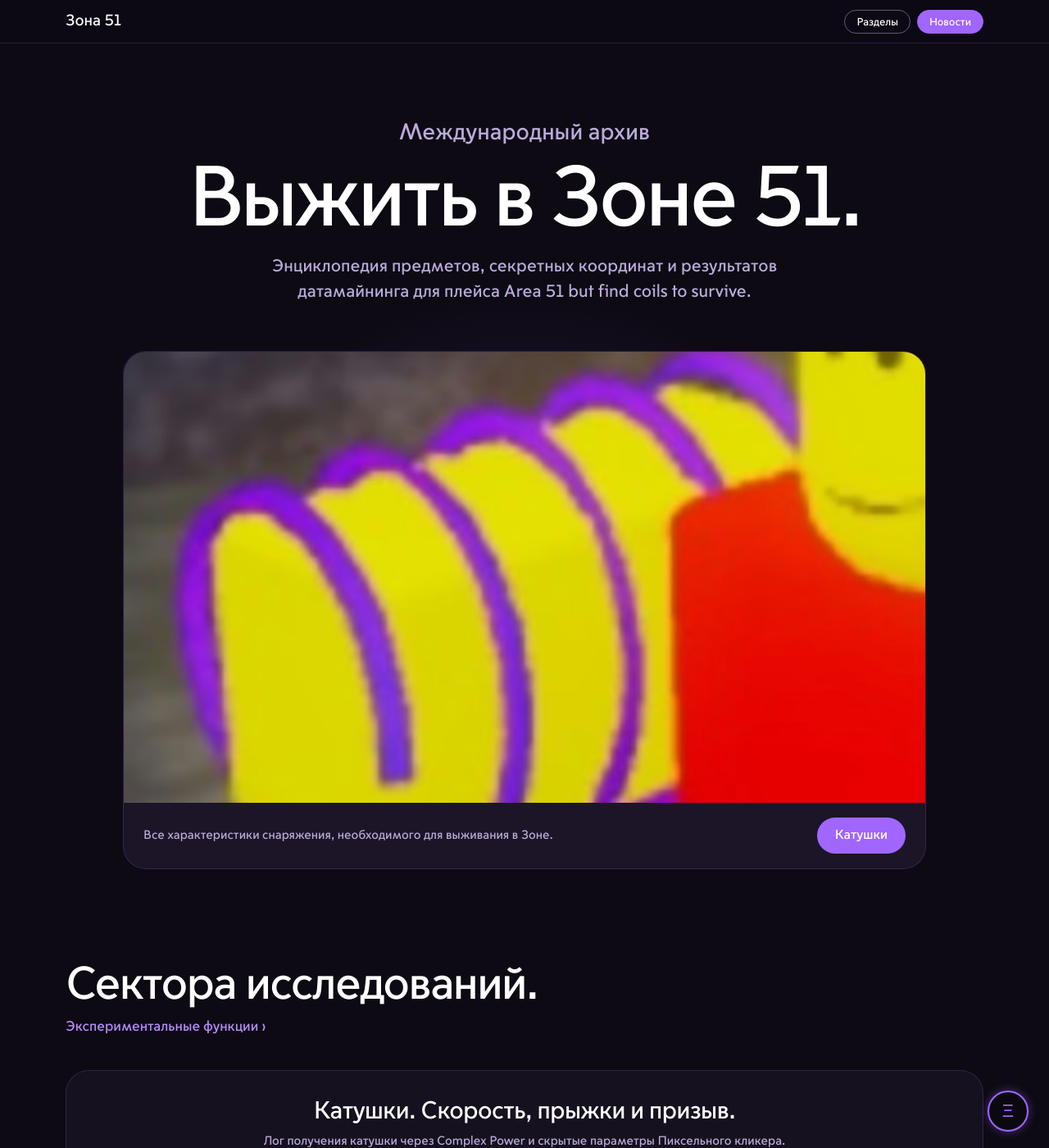
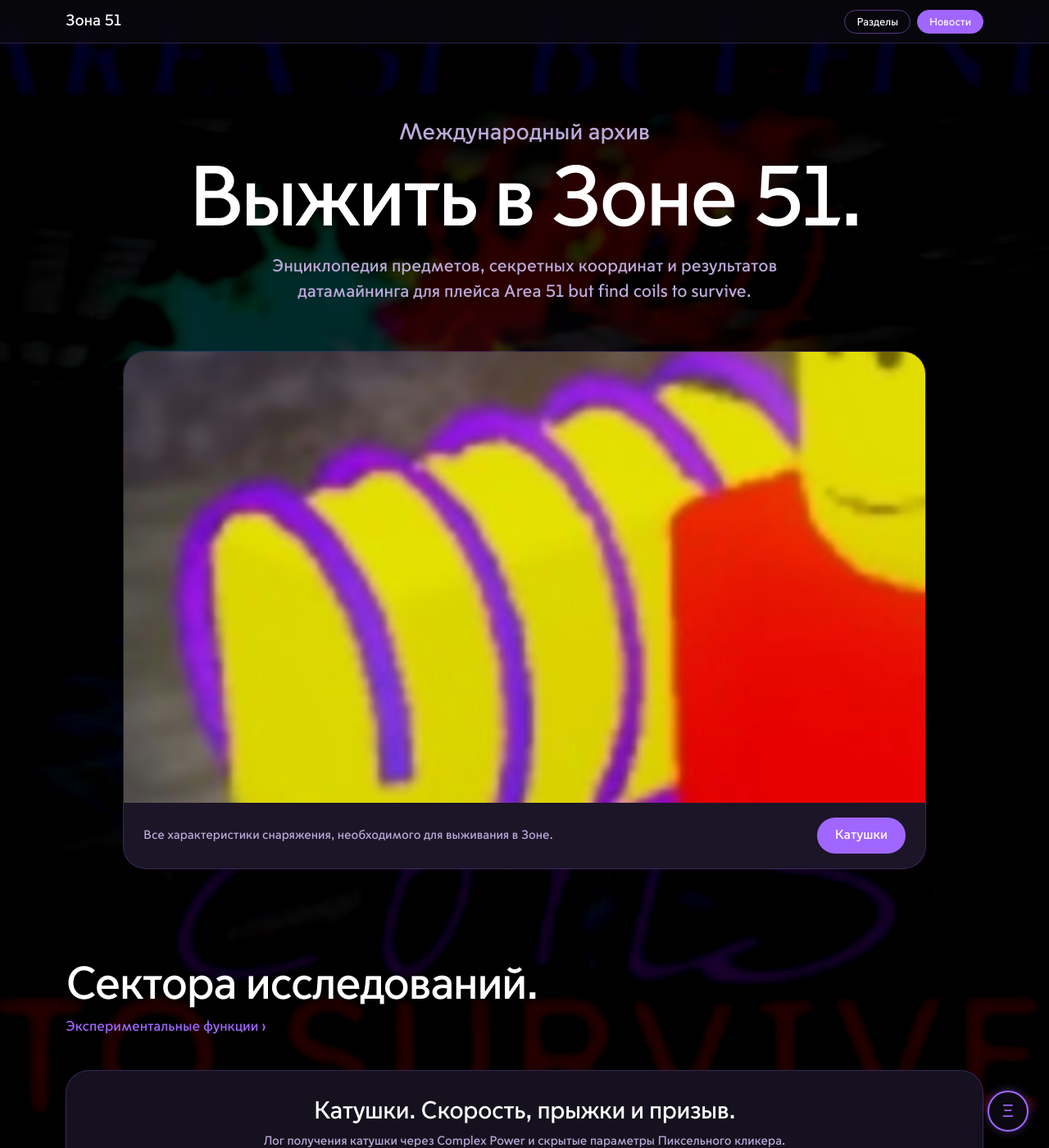
Before and after one commit to kpblm4ik/a51bfcts_wikipedia, a Jekyll site: the page built from index.md, in a window 1280 px wide and 1400 px high. Shown: the whole window at 82% size. Built offline with Jekyll 4.4.1, drawn with Linux system fonts in a browser that asks for light colours.

Commit message:
main.css: единый дизайн, переменные для тем, защита от выхода за границы

```diff
--- a/css/main.css
+++ b/css/main.css
@@ -1,115 +1,173 @@
-/* ===== Moscow Sans + дизайн в стиле Apple. Палитра прежняя (фиолетовая). ===== */
-@font-face{font-family:"Moscow Sans";src:url("../fonts/moscowsansregular.ttf") format("truetype");font-weight:400;font-style:normal;font-display:swap}
+/* =====================================================================
+   ЕДИНЫЙ ДИЗАЙН САЙТА. Всем видом управляет только этот файл
+   (и его близнец service-desktop.css для ПК-раскладки служебных страниц).
+   Шрифт Moscow Sans, стиль Apple, палитра фиолетовая.
+   Тема из «Китов» (js/kit.js) меняет только переменные из :root ниже.
+   ===================================================================== */
+@font-face{font-family:'Moscow Sans';src:url('../fonts/moscowsansregular.ttf') format('truetype');font-weight:400;font-style:normal;font-display:swap}
+
 :root{
-  --bg:#0d0a14;--card:#15111e;--card-2:#1b1527;--line:rgba(160,102,255,.2);
-  --accent:#a066ff;--accent-2:#b88cff;--text:#fff;--muted:#bcaada;
-  --r:28px;--pad:clamp(16px,4vw,40px);--ease:cubic-bezier(.2,.7,.2,1)
+  --font:'Moscow Sans',system-ui,-apple-system,'Segoe UI',sans-serif;
+  --bg:#0b090f;--bg-deep:#050407;
+  --panel:#15111e;--panel-hi:#1b1527;
+  --neon:#a066ff;--neon-rgb:160,102,255;--neon-soft:rgba(160,102,255,.35);--neon-line:rgba(160,102,255,.25);
+  --accent:#5cf2c8;--accent-rgb:92,242,200;
+  --ink:#fff;--ink-soft:#bcaada;
+  --line:rgba(var(--neon-rgb),.25);
+  --glow:.5;--dim:.24;--r:28px;--pad:clamp(14px,4vw,40px);
+  --ease:cubic-bezier(.2,.7,.2,1)
 }
-html,body{font-family:"Moscow Sans",system-ui,-apple-system,sans-serif;font-synthesis:none;-webkit-font-smoothing:antialiased}
-button,input,textarea,select{font-family:inherit}
-a,button,.item-card,.lang-btn{-webkit-tap-highlight-color:transparent!important}
 
-/* ===== Всплывание при прокрутке (js/reveal.js) ===== */
+/* ---------- Основа ---------- */
+*,*::before,*::after{box-sizing:border-box}
+html{-webkit-text-size-adjust:100%;overflow-x:hidden;scroll-behavior:smooth}
+html,body,button,input,textarea,select{font-family:var(--font)}
+html,body{margin:0;padding:0}
+body{min-height:100vh;padding:clamp(8px,2vw,16px);background:var(--bg-deep);color:var(--ink);font-size:17px;line-height:1.47;font-synthesis:none;-webkit-font-smoothing:antialiased;overflow-x:hidden;overflow-wrap:anywhere}
+body::before{content:'';position:fixed;inset:0;background:url('../images/Screenshot_20261006_110338.avif') center top/cover no-repeat;filter:brightness(var(--dim)) contrast(1.3) saturate(1.2);z-index:-2;pointer-events:none}
+a,button{-webkit-tap-highlight-color:transparent}
+img,video,iframe{max-width:100%}
+img{height:auto}
+
+/* ---------- Страница-колонка (все wiki-страницы) ---------- */
+.wrapper{width:100%;max-width:720px;margin:0 auto;padding:clamp(16px,4vw,32px);background:var(--bg);border:1px solid var(--line);border-radius:var(--r);box-shadow:0 0 calc(40px*var(--glow)) rgba(var(--neon-rgb),calc(.4*var(--glow)));position:relative;z-index:1;overflow-wrap:anywhere;color:var(--ink)}
+.wrapper *{min-width:0}
+.wrapper h1,.wrapper h2,.wrapper h3,.wrapper h4{font-weight:400;color:var(--ink);line-height:1.15;letter-spacing:-.025em;margin:1.2em 0 .45em;hyphens:auto}
+.wrapper h1{font-size:clamp(30px,7vw,44px);text-align:center;margin-top:.3em}
+.wrapper h2{font-size:clamp(25px,5vw,32px)}
+.wrapper h3{font-size:clamp(21px,4vw,24px)}
+.wrapper h4{font-size:19px}
+.wrapper p,.wrapper li{color:var(--ink);margin:.6em 0}
+.wrapper ul,.wrapper ol{padding-left:1.3em}
+.wrapper strong,.wrapper b{font-weight:400;color:var(--ink);text-shadow:0 0 .6px currentColor}
+.wrapper em,.wrapper i{color:var(--ink-soft)}
+.wrapper a{color:var(--neon);text-decoration:none}
+.wrapper a:hover{text-decoration:underline}
+.wrapper sub{color:var(--ink-soft);font-size:13px}
+.wrapper blockquote{margin:1em 0;padding:.4em 1em;border-left:3px solid var(--neon);color:var(--ink-soft);background:rgba(var(--neon-rgb),.08);border-radius:0 14px 14px 0}
+.wrapper code{background:rgba(var(--neon-rgb),.14);padding:1px 6px;border-radius:8px;font-size:.9em}
+.wrapper pre{max-width:100%;overflow-x:auto;padding:14px;background:var(--panel);border:1px solid var(--line);border-radius:18px}
+.wrapper pre code{background:none;padding:0;white-space:pre-wrap}
+.wrapper table{display:block;max-width:100%;overflow-x:auto;border-collapse:collapse}
+.wrapper th,.wrapper td{padding:8px 12px;border-bottom:1px solid var(--line);text-align:left}
+.wrapper svg{max-width:100%}
+.wrapper hr{border:0;height:1px;margin:2em 0;background:linear-gradient(90deg,transparent,var(--neon),transparent)}
+.wrapper img{display:block;margin:12px auto;border-radius:20px;border:1px solid var(--line)}
+.wrapper footer{margin-top:40px;padding-top:16px;border-top:1px solid var(--line);text-align:center;font-size:14px;color:var(--ink-soft)}
+.wrapper footer p{margin:5px 0;color:var(--ink-soft)}
+.wrapper footer img{max-width:260px;margin:0 auto 10px;border:0;border-radius:16px;background:transparent}
+
+/* ---------- Кнопки, поля ---------- */
+.lang-switcher{text-align:center;margin:24px 0 10px}
+.lang-btn,.wrapper a.lang-btn{display:inline-block;max-width:100%;background:transparent;border:1px solid rgba(var(--neon-rgb),.5);color:var(--ink);padding:8px 16px;margin:4px;border-radius:99px;cursor:pointer;font-size:14px;line-height:1.2;white-space:normal;text-align:center;text-decoration:none;transition:.2s}
+.lang-btn:hover,.wrapper a.lang-btn:hover{background:rgba(var(--neon-rgb),.18);border-color:var(--neon);text-decoration:none}
+.wrapper button,.wrapper input,.wrapper select,.wrapper textarea{max-width:100%}
+.wrapper input[type=text],.wrapper input[type=password],.wrapper input[type=number],.wrapper input[type=search],.wrapper select,.wrapper textarea{width:100%;background:var(--panel);color:var(--ink);border:1px solid var(--line);border-radius:14px;padding:10px 12px;font-size:16px}
+.wrapper input:focus,.wrapper select:focus,.wrapper textarea:focus{outline:0;border-color:var(--neon)}
+
+/* ---------- Карточки ---------- */
+.main-sector-card,.item-card{background:var(--panel);border:1px solid var(--line);border-radius:var(--r);padding:clamp(14px,3vw,20px);margin:22px 0;overflow:hidden;box-shadow:0 0 calc(24px*var(--glow)) rgba(var(--neon-rgb),calc(.22*var(--glow)))}
+.main-sector-card img,.sector-preview-img{width:100%;margin:10px auto 16px}
+.card-text{text-align:left}
+.card-text h4{font-size:20px;margin:10px 0}
+.card-text h4 a{color:var(--ink)}
+.card-text h4 a:hover{color:var(--neon);text-decoration:none}
+.card-text p{font-size:15px;line-height:1.47;color:var(--ink-soft);margin:6px 0 0}
+.items-grid{display:grid;grid-template-columns:repeat(auto-fit,minmax(min(100%,220px),1fr));gap:18px;margin:24px 0}
+.items-grid .item-card{margin:0}
+.items-grid .item-card img{width:100%;aspect-ratio:1/1;object-fit:cover}
+a.item-card{display:block;text-align:center;text-decoration:none;transition:transform .35s var(--ease),border-color .35s}
+a.item-card:hover{transform:translateY(-4px);border-color:var(--neon);text-decoration:none}
+.item-card h3{font-size:20px;margin:8px 0;color:var(--ink)}
+.item-card p{font-size:15px;color:var(--ink-soft);margin:4px 0}
+@media(max-width:1024px){.items-grid{grid-template-columns:repeat(2,minmax(0,1fr));gap:12px}}
+@media(max-width:360px){.items-grid{grid-template-columns:minmax(0,1fr)}}
+.stat{color:var(--accent)}
+.badge{display:inline-block;padding:2px 10px;border-radius:99px;font-size:13px;color:var(--ink);background:rgba(var(--neon-rgb),.18);border:1px solid rgba(var(--neon-rgb),.5)}
+
+/* ---------- Плавающие виджеты: не выходят за экран ---------- */
+#neo-panel-widget{max-width:calc(100vw - 20px)}
+#neo-panel-widget *{max-width:100%}
+
+/* ---------- Всплывание при прокрутке (js/reveal.js) ---------- */
 .js .rv{opacity:0;transform:translateY(30px);filter:blur(6px);transition:opacity 1s var(--ease),transform 1s var(--ease),filter 1s var(--ease);transition-delay:var(--d,0s);will-change:opacity,transform}
 .js .rv.in{opacity:1;transform:none;filter:none}
 .js img.lz{opacity:0;transform:scale(1.04);transition:opacity .9s var(--ease),transform 1.2s var(--ease)}
 .js img.lz.ok{opacity:1;transform:none}
-@media(prefers-reduced-motion:reduce){.js .rv,.js img.lz{opacity:1;transform:none;filter:none;transition:none}}
+@media(prefers-reduced-motion:reduce){html{scroll-behavior:auto}.js .rv,.js img.lz{opacity:1;transform:none;filter:none;transition:none}}
 
-/* ===== Старые страницы (внутри .wrapper): те же классы, новый вид ===== */
-h1{font-weight:400;font-size:28px;letter-spacing:-.03em;color:#fff;text-align:center;margin:10px 0 6px}
-h1 + p em{display:block;text-align:center;color:var(--muted);font-size:15px;margin-bottom:24px}
-.main-sector-card{background:var(--card)!important;border:1px solid var(--line)!important;border-radius:var(--r);padding:18px!important;margin:22px 0!important;overflow:hidden}
-.sector-preview-img,.wrapper img{max-width:100%!important;height:auto!important;border-radius:20px!important;display:block;margin:10px auto 18px!important;border:1px solid var(--line)!important;box-shadow:none!important}
-.card-text{text-align:left!important}
-.card-text h4{font-weight:400;font-size:20px!important;letter-spacing:-.02em;margin:10px 0!important;text-shadow:none!important}
-.card-text h4 a{color:#fff!important;text-decoration:none!important;text-shadow:none!important}
-.card-text h4 a:hover{color:var(--accent-2)!important}
-.card-text p{font-size:15px!important;line-height:1.47!important;color:var(--muted)!important;margin:6px 0 0!important}
-hr{border:0;height:1px;background:var(--line);margin:30px 0;box-shadow:none}
-footer img,.wrapper footer img{border:none!important;box-shadow:none!important;background:transparent!important;max-width:260px!important}
-.items-grid{display:grid;grid-template-columns:repeat(auto-fit,minmax(240px,1fr));gap:20px;margin:25px 0}
-.item-card{display:block;background:var(--card)!important;border:1px solid var(--line)!important;border-radius:var(--r);padding:18px;text-align:center;text-decoration:none!important;transition:transform .35s var(--ease),border-color .35s;box-sizing:border-box}
-a.item-card:hover{border-color:rgba(160,102,255,.7)!important;transform:translateY(-4px)}
-.item-card img{width:100%;max-width:210px;height:auto;border-radius:18px!important;margin:0 auto 12px!important}
-.item-card h3{font-weight:400;font-size:20px!important;color:#fff!important;margin:8px 0!important;letter-spacing:-.02em;text-shadow:none!important}
-.item-card p{font-size:15px!important;color:var(--muted)!important;margin:4px 0!important;line-height:1.4!important}
-.lang-switcher{text-align:center;margin:25px 0 10px}
-.lang-btn{background:transparent;border:1px solid rgba(188,170,218,.5);color:#fff;padding:7px 14px;margin:0 4px;border-radius:99px;cursor:pointer;font-size:13px;transition:.2s}
-.lang-btn:hover{border-color:var(--accent);background:rgba(160,102,255,.15)}
-
-/* ===== Главная (body.home) ===== */
-body.home{margin:0;padding:0 0 env(safe-area-inset-bottom,0);background:var(--bg)!important;color:var(--text)!important;font-size:17px;line-height:1.47}
-.home *{box-sizing:border-box;margin:0}
-.home{scroll-behavior:smooth}
-html:has(body.home){scroll-behavior:smooth;scroll-padding-top:64px;padding:0}
+/* =====================================================================
+   ГЛАВНАЯ (body.home)
+   ===================================================================== */
+body.home{padding:0 0 env(safe-area-inset-bottom,0);background:var(--bg)}
+.home h1,.home h2,.home h3{margin:0;font-weight:400}
+.home p{margin:0}
 .home a{color:inherit;text-decoration:none}
-.home img{display:block;max-width:100%;margin:0;border-radius:0;border:0;box-shadow:none}
+.home a:hover{text-decoration:none}
+.home img{display:block;max-width:100%;margin:0;border:0;border-radius:0}
 .home .wrap{max-width:1200px;margin:0 auto;padding:0 var(--pad)}
 
-.home .nav{position:sticky;top:0;z-index:10;padding-top:env(safe-area-inset-top,0);background:rgba(13,10,20,.72);backdrop-filter:saturate(180%) blur(20px);-webkit-backdrop-filter:saturate(180%) blur(20px);border-bottom:1px solid var(--line)}
-.home .nav .wrap{display:flex;align-items:center;justify-content:space-between;height:52px}
-.home .nav b{font-weight:400;font-size:19px}
-.home .nav div{display:flex;gap:8px}
-.home .pill{display:inline-block;font-size:13px;line-height:1;padding:7px 14px;border-radius:99px;border:1px solid rgba(188,170,218,.5);transition:.2s}
-.home .pill:hover{border-color:var(--accent)}
-.home .pill.fill{background:var(--accent);border-color:var(--accent)}
-.home .pill.fill:hover{background:var(--accent-2)}
-.home .link{color:var(--accent-2);font-size:17px}
+.home .nav{position:sticky;top:0;z-index:10;padding-top:env(safe-area-inset-top,0);background:rgba(var(--neon-rgb),.04);background-color:color-mix(in srgb,var(--bg) 72%,transparent);backdrop-filter:saturate(180%) blur(20px);-webkit-backdrop-filter:saturate(180%) blur(20px);border-bottom:1px solid var(--line)}
+.home .nav .wrap{display:flex;align-items:center;justify-content:space-between;gap:10px;height:52px}
+.home .nav b{font-weight:400;font-size:19px;white-space:nowrap;overflow:hidden;text-overflow:ellipsis;min-width:0}
+.home .nav div{display:flex;gap:8px;flex-shrink:0}
+.home .pill{display:inline-block;font-size:13px;line-height:1;padding:7px 14px;border-radius:99px;border:1px solid rgba(var(--neon-rgb),.5);transition:.2s}
+.home .pill:hover{border-color:var(--neon)}
+.home .pill.fill{background:var(--neon);border-color:var(--neon);color:#fff}
+.home .link{color:var(--neon);font-size:17px}
 .home .link:hover{text-decoration:underline}
 
 .home .hero{text-align:center;padding:clamp(40px,8vw,88px) var(--pad) 0;position:relative;overflow:hidden}
-.home .hero:before{content:"";position:absolute;left:50%;top:30%;width:min(900px,120vw);aspect-ratio:1;transform:translateX(-50%);background:radial-gradient(closest-side,rgba(160,102,255,.22),transparent);pointer-events:none}
-.home .eyebrow{font-size:clamp(19px,3vw,28px);color:var(--muted);position:relative}
-.home h1{font-weight:400;font-size:clamp(46px,10vw,104px);line-height:1.04;letter-spacing:-.035em;margin:6px 0 14px;position:relative;color:#fff;text-shadow:none}
-.home .lead{max-width:640px;margin:0 auto;color:var(--muted);font-size:clamp(17px,2.4vw,21px);position:relative}
+.home .hero::before{content:'';position:absolute;left:50%;top:30%;width:min(900px,120vw);aspect-ratio:1;transform:translateX(-50%);background:radial-gradient(closest-side,rgba(var(--neon-rgb),calc(.4*var(--glow))),transparent);pointer-events:none}
+.home .eyebrow{font-size:clamp(18px,3vw,28px);color:var(--ink-soft);position:relative}
+.home .hero h1{font-size:clamp(38px,10vw,104px);line-height:1.04;letter-spacing:-.035em;margin:6px 0 14px;position:relative;color:var(--ink)}
+.home .lead{max-width:640px;margin:0 auto;color:var(--ink-soft);font-size:clamp(16px,2.4vw,21px);position:relative}
 .home .hero-img{position:relative;margin:clamp(28px,5vw,56px) auto 0;border-radius:var(--r) var(--r) 0 0;overflow:hidden;max-width:980px;border:1px solid var(--line);border-bottom:0}
 .home .hero-img img{width:100%;aspect-ratio:16/9;object-fit:cover}
-.home .bar{background:var(--card-2);border:1px solid var(--line);border-top:0;border-radius:0 0 var(--r) var(--r);max-width:980px;margin:0 auto;padding:18px 24px;display:flex;align-items:center;justify-content:space-between;gap:16px;text-align:left;font-size:15px;position:relative}
-.home .bar span{color:var(--muted)}
-.home .btn{background:var(--accent);color:#fff;border-radius:99px;padding:10px 22px;font-size:16px;white-space:nowrap}
-.home .btn:hover{background:var(--accent-2)}
+.home .bar{background:var(--panel-hi);border:1px solid var(--line);border-top:0;border-radius:0 0 var(--r) var(--r);max-width:980px;margin:0 auto;padding:18px 24px;display:flex;align-items:center;justify-content:space-between;gap:16px;text-align:left;font-size:15px;position:relative}
+.home .bar span{color:var(--ink-soft);min-width:0}
+.home .btn{background:var(--neon);color:#fff;border-radius:99px;padding:10px 22px;font-size:16px;text-align:center;flex-shrink:0}
+.home .btn:hover{filter:brightness(1.15)}
 
 .home section{padding:clamp(56px,9vw,110px) 0 0}
-.home h2{font-weight:400;font-size:clamp(32px,6vw,56px);line-height:1.08;letter-spacing:-.03em}
+.home h2{font-size:clamp(30px,6vw,56px);line-height:1.08;letter-spacing:-.03em;color:var(--ink)}
 .home .head{margin-bottom:clamp(20px,4vw,40px)}
 .home .head .link{display:inline-block;margin-top:10px}
-.home .grid,.home .crew{display:grid;grid-template-columns:repeat(2,1fr);gap:20px}
-.home .tile{background:var(--card);border:1px solid var(--line);border-radius:var(--r);overflow:hidden;display:flex;flex-direction:column;transition:transform .35s,border-color .35s}
-.home .tile:hover{transform:translateY(-4px);border-color:rgba(160,102,255,.6)}
-.home .tile .t{padding:32px 28px 20px;text-align:center}
-.home .tile h3{font-weight:400;font-size:clamp(22px,3vw,30px);line-height:1.15;letter-spacing:-.02em}
-.home .tile p{color:var(--muted);font-size:15px;margin-top:8px}
+.home .grid,.home .crew{display:grid;grid-template-columns:repeat(2,minmax(0,1fr));gap:20px}
+.home .tile{background:var(--panel);border:1px solid var(--line);border-radius:var(--r);overflow:hidden;display:flex;flex-direction:column;transition:transform .35s,border-color .35s}
+.home .tile:hover{transform:translateY(-4px);border-color:var(--neon)}
+.home .tile .t{padding:32px 24px 20px;text-align:center}
+.home .tile h3{font-size:clamp(21px,3vw,30px);line-height:1.15;letter-spacing:-.02em;color:var(--ink)}
+.home .tile p{color:var(--ink-soft);font-size:15px;margin-top:8px}
 .home .tile img{margin-top:auto;width:100%;aspect-ratio:4/3;object-fit:cover}
 .home .tile.wide{grid-column:1/-1}
 .home .tile.wide img{aspect-ratio:21/9}
-@media(max-width:700px){.home .grid,.home .crew{grid-template-columns:1fr}.home .tile.wide img{aspect-ratio:4/3}.home .bar{flex-direction:column;align-items:stretch;text-align:center}}
+@media(max-width:700px){.home .grid,.home .crew{grid-template-columns:minmax(0,1fr)}.home .tile.wide img{aspect-ratio:4/3}.home .bar{flex-direction:column;align-items:stretch;text-align:center}}
 
 /* Новости: карусель */
 .home .rail{display:flex;gap:20px;overflow-x:auto;scroll-snap-type:x mandatory;scrollbar-width:none;padding:0 var(--pad);scroll-padding:0 var(--pad)}
 .home .rail::-webkit-scrollbar{display:none}
-.home .slide{flex:0 0 min(420px,82vw);scroll-snap-align:center;background:var(--card);border:1px solid var(--line);border-radius:var(--r);overflow:hidden;display:flex;flex-direction:column;min-height:480px}
+.home .slide{flex:0 0 min(420px,82vw);scroll-snap-align:center;background:var(--panel);border:1px solid var(--line);border-radius:var(--r);overflow:hidden;display:flex;flex-direction:column;min-height:480px}
 .home .slide .t{padding:32px 24px 18px;text-align:center}
-.home .slide small{display:block;color:var(--accent-2);font-size:13px;margin-bottom:8px}
-.home .slide h3{font-weight:400;font-size:clamp(21px,2.6vw,26px);line-height:1.2;letter-spacing:-.02em}
+.home .slide small{display:block;color:var(--neon);font-size:13px;margin-bottom:8px}
+.home .slide h3{font-size:clamp(20px,2.6vw,26px);line-height:1.2;letter-spacing:-.02em;color:var(--ink)}
 .home .slide img{margin-top:auto;width:100%;aspect-ratio:1;object-fit:cover}
 .home .ctrl{display:flex;justify-content:center;align-items:center;gap:12px;margin-top:28px}
-.home .dots{display:flex;align-items:center;gap:14px;height:48px;padding:0 22px;border-radius:99px;background:var(--card-2);border:1px solid var(--line)}
+.home .dots{display:flex;align-items:center;gap:14px;height:48px;padding:0 22px;border-radius:99px;background:var(--panel-hi);border:1px solid var(--line)}
 .home .dot{width:8px;height:8px;border-radius:99px;background:rgba(188,170,218,.45);border:0;padding:0;cursor:pointer;position:relative;overflow:hidden;transition:width .4s,background .4s}
 .home .dot.on{width:44px;background:rgba(188,170,218,.3)}
-.home .dot i{position:absolute;inset:0;width:0;background:var(--accent-2);border-radius:inherit}
+.home .dot i{position:absolute;inset:0;width:0;background:var(--neon);border-radius:inherit}
 .home .dot.on.run i{animation:fill 5s linear forwards}
 @keyframes fill{to{width:100%}}
-.home .pp{width:48px;height:48px;border-radius:50%;border:1px solid var(--line);background:var(--card-2);color:#fff;cursor:pointer;display:grid;place-items:center;padding:0}
+.home .pp{width:48px;height:48px;border-radius:50%;border:1px solid var(--line);background:var(--panel-hi);color:var(--ink);cursor:pointer;display:grid;place-items:center;padding:0}
 .home .pp svg{width:16px;height:16px;fill:currentColor}
 .home .pp .a{display:none}.home .pp.paused .a{display:block}.home .pp.paused .b{display:none}
 
-/* Создатели */
-.home .person{background:var(--card);border:1px solid var(--line);border-radius:var(--r);padding:28px;display:flex;align-items:center;gap:20px}
-.home .person img{width:84px;height:84px;border-radius:50%;object-fit:cover;border:1px solid var(--line)}
-.home .person h3{font-weight:400;font-size:24px;letter-spacing:-.02em}
-.home .person p{color:var(--muted);font-size:15px}
-.home .person a{color:var(--accent-2);font-size:15px}
+/* Создатели и подвал */
+.home .person{background:var(--panel);border:1px solid var(--line);border-radius:var(--r);padding:24px;display:flex;align-items:center;gap:18px;min-width:0}
+.home .person img{width:84px;height:84px;flex-shrink:0;border-radius:50%;object-fit:cover;border:1px solid var(--line)}
+.home .person h3{font-size:24px;letter-spacing:-.02em}
+.home .person p{color:var(--ink-soft);font-size:15px}
+.home .person a{color:var(--neon);font-size:15px}
 .home .person a:hover{text-decoration:underline}
-.home footer{margin-top:clamp(56px,9vw,110px);padding:28px 0 40px;border-top:1px solid var(--line);color:var(--muted);font-size:13px;text-align:center}
-@media(prefers-reduced-motion:reduce){html:has(body.home){scroll-behavior:auto}.home .tile{transition:none}}
+.home footer{margin-top:clamp(56px,9vw,110px);padding:28px 0 40px;border-top:1px solid var(--line);color:var(--ink-soft);font-size:13px;text-align:center}
```
